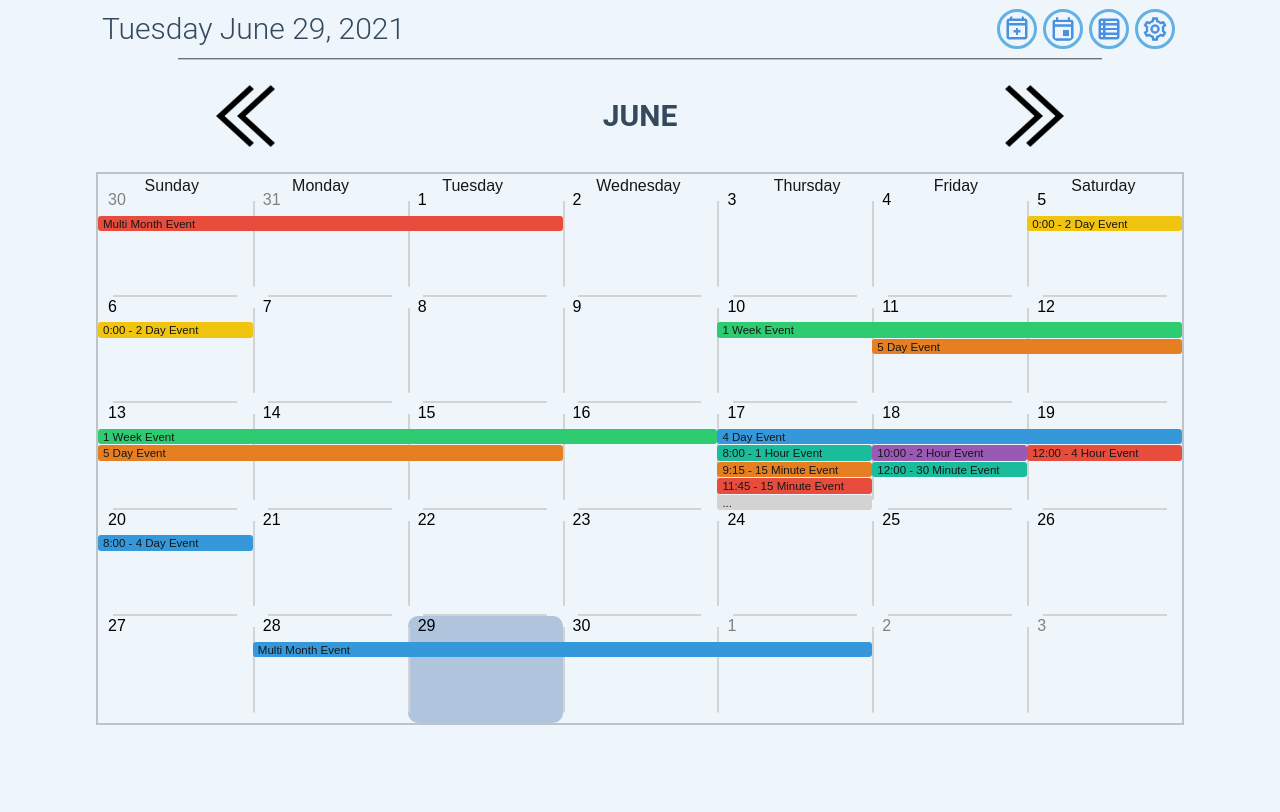
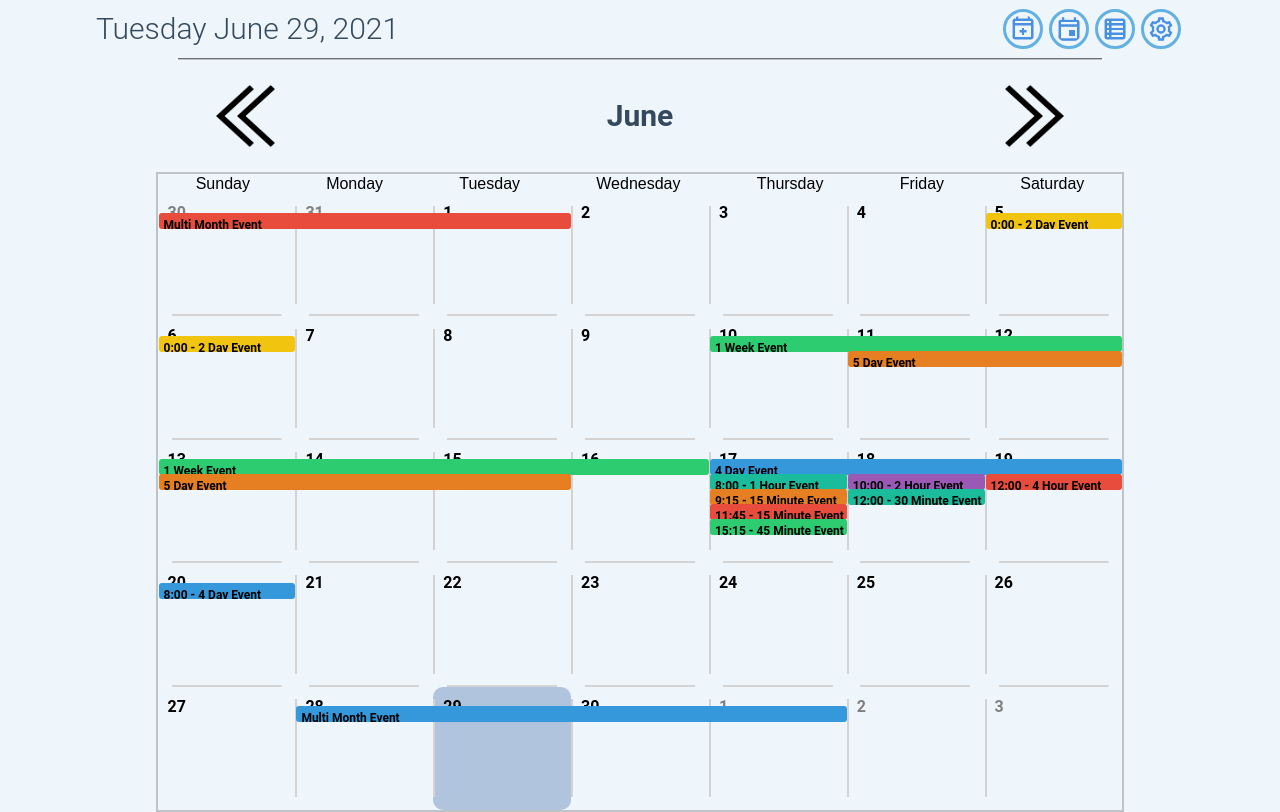
Before and after one commit to Ksxerity/calendar, a Next.js app: page / in a window 1280 px wide. Built offline with nearby package versions, Linux system fonts and the light colour scheme.

Commit message:
Fixed error checking for create event modal. Fixed some styling errors I missed.

```diff
--- a/src/app/globals.css
+++ b/src/app/globals.css
@@ -4,7 +4,7 @@
 
 :root {
   --background: #eef6fc;
-  --foreground: #171717;
+  --foreground: #000000;
 
   --green-background: #1ABC9C;
   --lightgreen-background: #2ECC71;
--- a/src/app/page.tsx
+++ b/src/app/page.tsx
@@ -48,10 +48,10 @@ export default function Home() {
       <CalendarContext.Provider value={calendar}>
         <CalendarDispatchContext.Provider value={dispatch}>
           <div className='flex justify-center h-screen'>
-            <div className="flex flex-col w-[85%]">
+            <div className="flex flex-col items-center w-[85%]">
               <Actions />
               <Selector />
-              <div className='border-2 border-groove border-[#BDC3C7] grow mb-[100px]'>
+              <div className='border-2 border-groove border-[#BDC3C7] h-4/5'>
                 {calendarType}
               </div>
             </div>
--- a/src/components/Actions/Actions.tsx
+++ b/src/components/Actions/Actions.tsx
@@ -98,7 +98,7 @@ const Actions = (): JSX.Element => {
   };
 
   return (
-    <div className='flex justify-between items-center m-1.5'>
+    <div className='flex justify-between items-center m-1.5 w-full'>
       <CreateEventModal show={showEventModal} handleClose={() => setShowEventModal(false)} />
       <Typography className='text-[#34495e] md:text-xl lg:text-2xl xl:text-3xl'>
         {populateCurrentDateLabel()}
--- a/src/components/Modals/DisplayEventModal/DisplayEventModal.tsx
+++ b/src/components/Modals/DisplayEventModal/DisplayEventModal.tsx
@@ -71,12 +71,11 @@ const ValidEventModal = (props: ValidEventModalProps): JSX.Element => {
     dispatch({ type: 'removeDateEvent', payload: currentEvent.id })
   };
   const handleEdit = () => {
-    handleClose();
     handleShowEditModal();
   };
   return (
     <Dialog open={show} handler={handleClose} className='flex flex-col' size='xs'>
-      <DialogHeader className={`text-${currentEvent.color} m-0 m-auto pb-0`}>{currentEvent.name}.</DialogHeader>
+      <DialogHeader className={`text-${currentEvent.color} m-0 m-auto pb-0`}>{currentEvent.name}</DialogHeader>
       <DialogBody className='flex flex-col items-center'>
         <div className='pb-2'>
           {currentEvent.description}
--- a/src/components/MonthView/MonthView.tsx
+++ b/src/components/MonthView/MonthView.tsx
@@ -3,6 +3,7 @@ import { CreateEventModal, DisplayAllEventsModal, DisplayEventModal } from '../M
 import * as util from '../../util';
 import { useNonNullContext } from '@/store/calendarContext';
 import { IDateEvent } from '@/store/dateTypes';
+import { Button, Typography } from '@material-tailwind/react';
 
 type WeekProps = {
   dates: Array<util.DayType>,
@@ -22,7 +23,7 @@ const Week = (props: WeekProps): JSX.Element => {
     showAllEvents,
   } = props;
 
-  const handleGridClick = (event: React.MouseEvent<HTMLDivElement>): void => {
+  const handleGridClick = (event: React.MouseEvent<HTMLButtonElement>): void => {
     const date: string = (event.currentTarget.getAttribute('data-date') || '');
     if (!date) {
       const eventId: string = (event.currentTarget.getAttribute('data-event-id') || '');
@@ -60,41 +61,42 @@ const Week = (props: WeekProps): JSX.Element => {
   }
   for (let i = 0; i < dates.length; i++) {
     grid.push(
-      <div
+      <Button
+        variant='text'
+        ripple={false}
         key={`grid-${dates[i].date}-${i}`}
-        role="button"
         style={{
           gridColumnStart: i + 1,
           background: getLinearGradient(i)
         }}
-        className={`row-start-1 row-end-7 rounded-[10px] border-none overflow-hidden ${(dates[i].date.getDate() === selectedDate.getDate() && dates[i].color === 'black') ? '!bg-[lightsteelblue]' : 'hover:!bg-[#e3e3e3]'}`}
-        aria-hidden="true"
+        className={`row-start-1 row-end-9 rounded-[10px] border-none overflow-hidden ${(dates[i].date.getDate() === selectedDate.getDate() && dates[i].color === 'black') ? '!bg-[lightsteelblue]' : 'hover:!bg-[#e3e3e3]'}`}
         data-color={dates[i].color}
         data-date={dates[i].date}
         onClick={handleGridClick}
-      />,
+      > </Button>,
     );
     datesRow.push(
-      <div
+      <Button
+        variant="text"
+        size="sm"
+        ripple={false}
         key={`datesrow-${dates[i].date}-${i}`}
-        role="button"
-        aria-hidden="true"
         data-color={dates[i].color}
         data-date={dates[i].date}
         style={{
           color: dates[i].color,
           gridColumnStart: i + 1,
         }}
-        className='row-start-1 pl-[10px] text-[1.25vw] leading-[20px]'
+        className='row-start-1 pl-[10px] text-[1.25vw] text-left hover:bg-transparent active:bg-transparent'
         onClick={handleGridClick}
       >
         {(new Date(dates[i].date)).getDate()}
-      </div>,
+      </Button>,
     );
   }
 
   const eventsRow: Array<JSX.Element> = [];
-  const eventsPos: Array<Array<number | null>> = new Array(5).fill(null).map(() => new Array(7).fill(null));
+  const eventsPos: Array<Array<number | null>> = new Array(7).fill(null).map(() => new Array(7).fill(null));
   const events: Array<IDateEvent> = util.getCurrentWeekEvents(dates, selectedDate);
   events.sort(util.eventSorting);
   const firstDayOfWeek: Date = new Date(dates[0].date);
@@ -114,24 +116,26 @@ const Week = (props: WeekProps): JSX.Element => {
         break;
       }
     }
-    if (index === 4) {
+    if (index === 6) {
       // Too many events in one day. Add a '...' to the bottom row
       eventsPos[index].splice(startPos, (endPos - startPos) + 1, ...new Array((endPos - startPos) + 1).fill(event.id));
       eventsRow.push(
-        <div
+        <Button
+          size="sm"
+          ripple={false}
           key={`eventsrow-${events[i].id}-${dates[0].date}`}
-          role="button"
           style={{
             gridColumn: `${startPos + 1} / ${endPos + 2}`,
             gridRow: index + 2,
           }}
-          className='inline-block items-center m-l-px pl-[5px] rounded-[3px] pr-[3px] overflow-hidden whitespace-nowrap text-ellipsis leading-[16px] text-[.9vw] bg-[lightgray]'
-          aria-hidden="true"
+          className='ml-px p-0 rounded-[3px] bg-[lightgray] hover:shadow-none shadow-none'
           data-event-date={events[i].from}
           onClick={handleGridClick}
         >
-          ...
-        </div>,
+          <Typography variant="h6" className='text-left text-black leading-[.5rem] ml-[6px]'>
+            ...
+          </Typography>
+        </Button>,
       );
     } else if (index !== -1) {
       // There is enough space in the row to put another event
@@ -142,26 +146,26 @@ const Week = (props: WeekProps): JSX.Element => {
         eventName = `${date.getHours()}:${date.getMinutes()}${date.getMinutes() === 0 ? 0 : ''} - ${events[i].name}`;
       }
       eventsRow.push(
-        <div
+        <Button
+          size="sm"
+          ripple={false}
           key={`eventsrow-${events[i].id}-${dates[0].date}`}
-          role="button"
           style={{
             gridColumn: `${startPos + 1} / ${endPos + 2}`,
             gridRow: index + 2,
           }}
-          className={`inline-block items-center m-l-px pl-[5px] rounded-[3px] pr-[3px] overflow-hidden whitespace-nowrap text-ellipsis leading-[16px] text-[.9vw] bg-custom-${events[i].color}`}
-          aria-hidden="true"
+          className={`ml-px pl-[5px] rounded-[3px] pr-[3px] overflow-hidden whitespace-nowrap text-ellipsis text-black text-left normal-case leading-[.5rem] bg-custom-${events[i].color} hover:bg-custom-${events[i].color} hover:shadow-none shadow-none`}
           data-event-id={events[i].id}
           onClick={handleGridClick}
         >
           {eventName}
-        </div>,
+        </Button>,
       );
     }
   }
 
   return (
-    <div className='grid grid-cols-7 grid-rows-[23%_repeat(5,_minmax(0,_1fr))] gap-y-px'>
+    <div className='grid grid-cols-7 grid-rows-[15%_repeat(7,_minmax(0,_1fr))] gap-y-px'>
       {grid}
       {datesRow}
       {eventsRow}
@@ -189,7 +193,7 @@ const MonthView = (): JSX.Element => {
 
   const week: Array<JSX.Element> = [];
   week.push(
-    <div key="days_of_week-row" className='flex flow-row text-center'>
+    <div key="days_of_week-row" className='flex flow-row text-center items-center'>
       <div className='grow'>Sunday</div>
       <div className='grow'>Monday</div>
       <div className='grow'>Tuesday</div>
--- a/src/components/Selector/Selector.tsx
+++ b/src/components/Selector/Selector.tsx
@@ -5,7 +5,7 @@ import {
   RightArrowIcon,
 } from '../../assets';
 import { useNonNullContext } from '@/store/calendarContext';
-import { Dialog, DialogHeader, DialogBody, Button } from '@material-tailwind/react';
+import { Dialog, DialogHeader, DialogBody, Button, Input } from '@material-tailwind/react';
 import Image from 'next/image';
 
 type SelectionModalProps = {
@@ -39,27 +39,26 @@ const SelectionModal = ({ show, handleClose }: SelectionModalProps): JSX.Element
     const months = ['January', 'February', 'March', 'April', 'May', 'June', 'July', 'August', 'September', 'October', 'November', 'December'];
     const monthElements: JSX.Element[] = [];
     for (let i = 0; i < months.length; i += 1) {
-      monthElements.push(<Button key={`${months[i]}`} id={`${i}`} className='m-[2px] bg-transparent border-1 border-solid border-[lightgray] rounded-[5px] text-lg text-[#34495e] hover:bg-[#e3e3e3]' onClick={handleSubmit}>{months[i]}</Button>)
+      monthElements.push(<Button key={`${months[i]}`} id={`${i}`} className='m-[2px] bg-transparent border-2 border-solid border-[lightgray] rounded-[5px] text-lg text-[#34495e] hover:bg-[#e3e3e3] normal-case' onClick={handleSubmit}>{months[i]}</Button>)
     }
     return monthElements;
   }
 
   return (
-    <Dialog open={show} handler={handleClose}>
-      <DialogHeader>
+    <Dialog open={show} handler={handleClose} size='sm'>
+      <DialogHeader className='w-full'>
         <form noValidate={true} onSubmit={(e) => e.preventDefault()} autoComplete="off">
-          <input
+          <Input
             type="number"
-            id="yearInput"
-            name="year"
-            placeholder="Year"
+            inputMode="numeric"
+            label={`${yearError ? 'Year (Invalid Year (Do not precede 1970)' : 'Year'}`}
+            error={yearError}
             onChange={(event) => setYearValue(event.currentTarget.value)}
             value={yearValue}
           />
-          <label className={`${yearError ? 'after:content-[" (Invalid Year (Do not precede 1970))"]' : ''}`} htmlFor="yearInput">Year</label>
         </form>
       </DialogHeader>
-      <DialogBody>
+      <DialogBody className='grid grid-cols-3'>
         {generateMonthElements()}
       </DialogBody>
     </Dialog>
@@ -115,12 +114,12 @@ const Selector = (): JSX.Element => {
   };
 
   return (
-    <div style={{ borderStyle: 'groove' }} className='w-[85%] border-t-2 border-[#BDC3C7] flex justify-between m-0 m-auto'>
+    <div style={{ borderStyle: 'groove' }} className='w-[85%] border-t-2 border-[#BDC3C7] flex justify-between'>
       <SelectionModal show={show} handleClose={() => setShow(false)} />
       <Button variant="text" id="prev" onClick={handleArrowClick} className='hover:bg-[#e3e3e3]'>
         <Image src={LeftArrowIcon} alt="Left arrow button" className='max-h-[11vh]' />
       </Button>
-      <Button variant="text" onClick={() => setShow(true)} className='md:text-xl lg:text-2xl xl:text-3xl text-[#34495e] hover:bg-[#e3e3e3]'>
+      <Button variant="text" onClick={() => setShow(true)} className='md:text-xl lg:text-2xl xl:text-3xl text-[#34495e] hover:bg-[#e3e3e3] normal-case'>
         {populateMonthLabel()}
       </Button>
       <Button variant="text" id="next" onClick={handleArrowClick} className='hover:bg-[#e3e3e3]'>
```
Also changed, not shown: src/components/Modals/CreateEventModal/CreateEventModal.tsx (+23 -100 lines), src/components/Modals/CreateEventModal/DurationSection.tsx (+6 -14 lines).
